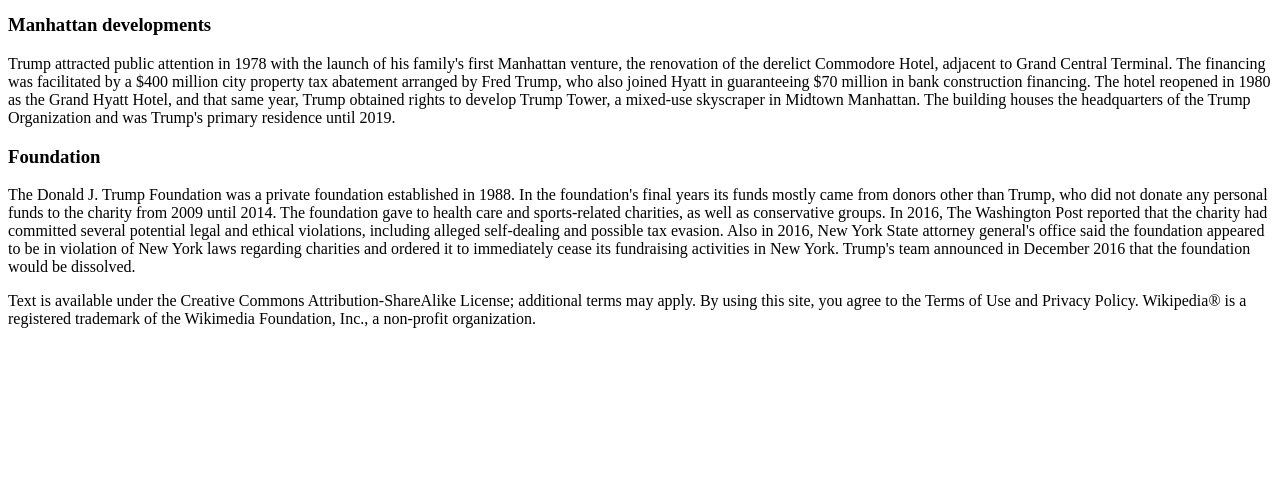
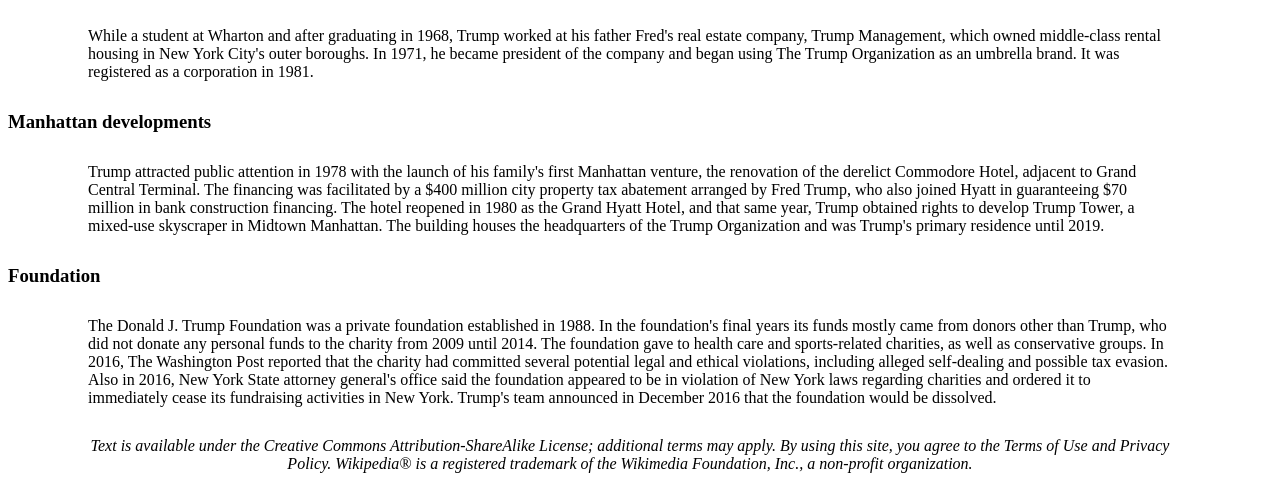
Before and after one commit to MusaddiqManzoor/HTML-ME-SOMETHING, a plain HTML site: page index.html in a window 1280 px wide. Shown: the part 667-1170 px from the top of the page. Before the commit the page ends 1011 px from the top, so only its background shows below. Drawn offline with Linux system fonts and the light colour scheme; files whose address does not match are found by name.

Commit message:
css and html

```diff
--- a/index.html
+++ b/index.html
@@ -2,6 +2,7 @@
 
 <html>
    <head>
+      <link rel="stylesheet" href="styles.css">
       <title>Html me something</title>
    </head>
 
@@ -14,7 +15,7 @@
              who was the 45th president of the United States from 2017 to 2021.
          </h5>
          <article>
-         <h2>Early Life</h2>
+         <h2 class="heading">Early Life</h2>
            <p>Donald John Trump was born on June 14, 1946, at Jamaica Hospital in the borough of Queens
              in New York City, the fourth child of Fred Trump, a Bronx-born real estate developer
               whose parents were German immigrants, and Mary Anne MacLeod Trump, an immigrant from Scotland.
@@ -37,7 +38,7 @@
          </p>
          </article>
          <article>
-            <h2>Business career</h2>
+            <h2 class="heading">Business career</h2>
             <h3>Real estate</h3>
             <p>While a student at Wharton and after graduating in 1968, Trump worked at his father Fred's real
                 estate company, Trump Management, which owned middle-class rental housing in New York City's
@@ -67,7 +68,7 @@
                 York laws regarding charities and ordered it to immediately cease its fundraising activities in
                  New York. Trump's team announced in December 2016 that the foundation would be dissolved.
             </p>
-            <p>Text is available under the Creative Commons Attribution-ShareAlike License;
+            <p id = 'footer'>Text is available under the Creative Commons Attribution-ShareAlike License;
                 additional terms may apply. By using this site, you agree to the Terms of Use and Privacy
                  Policy. Wikipedia&#174 is a registered trademark of the Wikimedia Foundation, Inc., a non-profit organization.
             </p>
--- /dev/null
+++ b/styles.css
@@ -0,0 +1,20 @@
+p   {
+  margin-top: 30px;
+  margin-bottom: 30px;
+  margin-right: 100px;
+  margin-left: 80px;
+}
+
+body {
+    background-color: rgba(255, 255, 255, 0);
+
+}
+
+h2.heading {
+    background-color: #dfe7e7;
+}
+
+#footer {
+    text-align: center;
+    font-style: italic;
+}
```
